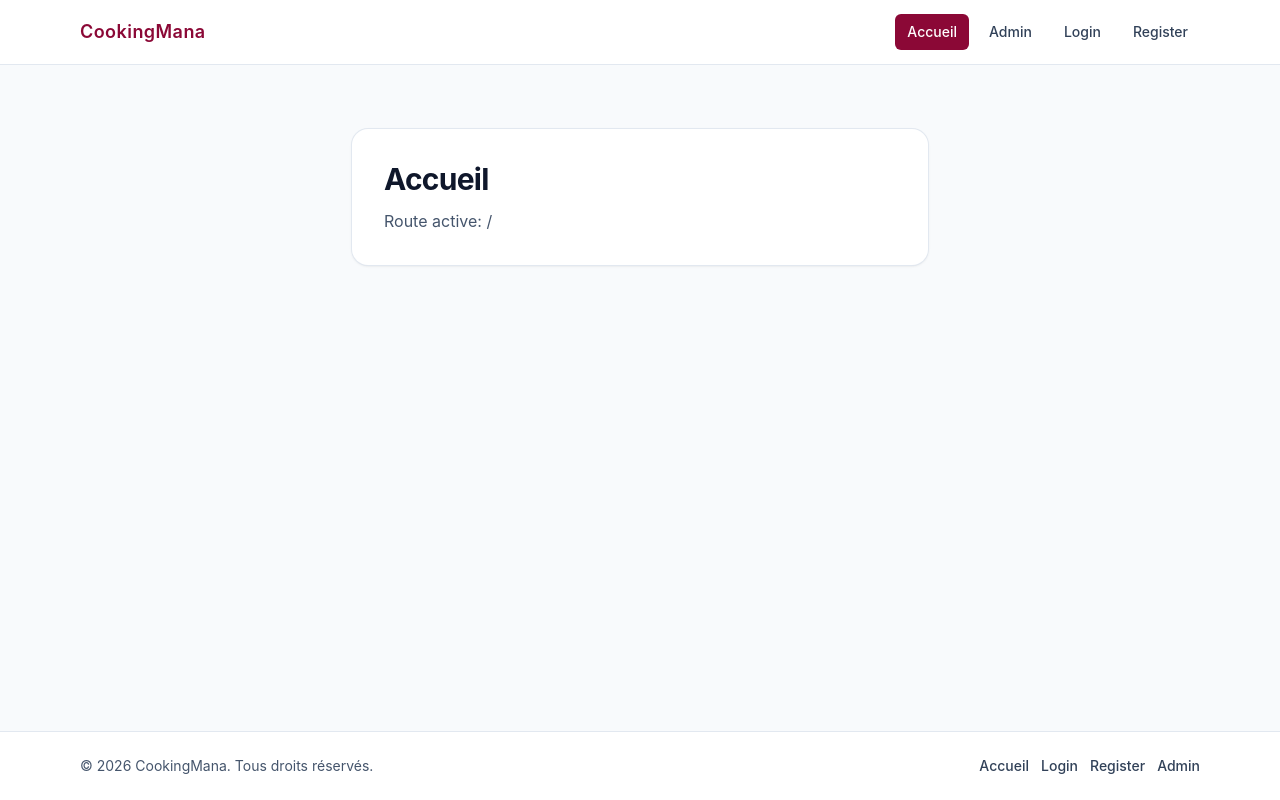
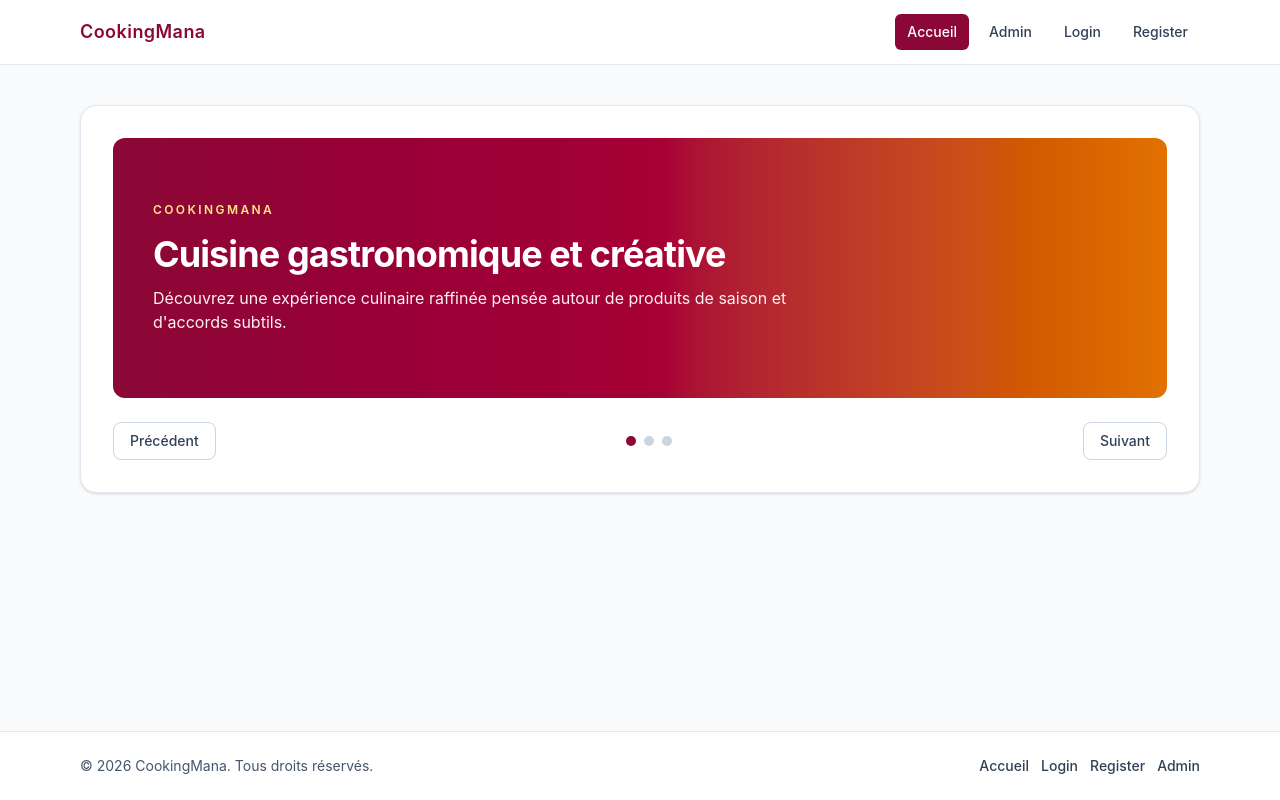
Before and after one commit to marc-awad/cooking-mana, a React (Vite) app: page / in a window 1280 px wide. Built offline with nearby package versions, Linux system fonts and the light colour scheme.

Commit message:
feat: add homepage scaffold with hero carousel and unit tests

```diff
--- a/src/App.tsx
+++ b/src/App.tsx
@@ -1,6 +1,7 @@
 import { Outlet, Route, Routes } from "react-router-dom"
 import MainFooter from "./components/layout/MainFooter"
 import MainHeader from "./components/layout/MainHeader"
+import HomePage from "./features/home/HomePage"
 
 type PlaceholderPageProps = {
   title: string
@@ -34,10 +35,7 @@ function App() {
   return (
     <Routes>
       <Route element={<MainLayout />}>
-        <Route
-          path="/"
-          element={<PlaceholderPage title="Accueil" path="/" />}
-        />
+        <Route path="/" element={<HomePage />} />
         <Route
           path="/login"
           element={<PlaceholderPage title="Login" path="/login" />}
--- /dev/null
+++ b/src/components/carousel/HeroCarousel.tsx
@@ -0,0 +1,114 @@
+import { useState } from "react"
+
+export type CarouselSlide = {
+  id: string
+  title: string
+  description: string
+}
+
+type HeroCarouselProps = {
+  slides: CarouselSlide[]
+}
+
+const FIRST_SLIDE_INDEX = 0
+const SINGLE_STEP = 1
+
+function getNextIndex(currentIndex: number, slidesCount: number) {
+  return (currentIndex + SINGLE_STEP) % slidesCount
+}
+
+function getPreviousIndex(currentIndex: number, slidesCount: number) {
+  return (currentIndex - SINGLE_STEP + slidesCount) % slidesCount
+}
+
+function HeroCarousel({ slides }: HeroCarouselProps) {
+  if (slides.length === 0) {
+    throw new Error("HeroCarousel requires at least one slide")
+  }
+
+  const [activeSlideIndex, setActiveSlideIndex] = useState(FIRST_SLIDE_INDEX)
+  const activeSlide = slides[activeSlideIndex]
+
+  function showNextSlide() {
+    setActiveSlideIndex((currentIndex) =>
+      getNextIndex(currentIndex, slides.length),
+    )
+  }
+
+  function showPreviousSlide() {
+    setActiveSlideIndex((currentIndex) =>
+      getPreviousIndex(currentIndex, slides.length),
+    )
+  }
+
+  function selectSlide(index: number) {
+    setActiveSlideIndex(index)
+  }
+
+  return (
+    <section
+      className="mx-auto w-full max-w-6xl px-4 py-10"
+      aria-label="Carrousel de la page d'accueil"
+    >
+      <div className="rounded-2xl border border-slate-200 bg-white p-6 shadow-sm md:p-8">
+        <div className="rounded-xl bg-gradient-to-r from-rose-900 via-rose-800 to-amber-600 px-6 py-16 text-white md:px-10">
+          <p className="text-xs font-semibold uppercase tracking-[0.2em] text-amber-200">
+            CookingMana
+          </p>
+          <h1 className="mt-4 text-3xl font-bold tracking-tight md:text-4xl">
+            {activeSlide.title}
+          </h1>
+          <p className="mt-3 max-w-2xl text-sm text-rose-50 md:text-base">
+            {activeSlide.description}
+          </p>
+        </div>
+
+        <div className="mt-6 flex items-center justify-between gap-4">
+          <button
+            type="button"
+            onClick={showPreviousSlide}
+            className="rounded-lg border border-slate-300 px-4 py-2 text-sm font-medium text-slate-700 transition-colors hover:bg-slate-100"
+            aria-label="Slide précédente"
+          >
+            Précédent
+          </button>
+
+          <div
+            className="flex items-center gap-2"
+            aria-label="Navigation du carrousel"
+          >
+            {slides.map((slide, index) => {
+              const isActiveSlide = index === activeSlideIndex
+
+              return (
+                <button
+                  key={slide.id}
+                  type="button"
+                  onClick={() => selectSlide(index)}
+                  className={`h-2.5 w-2.5 rounded-full transition-all ${
+                    isActiveSlide
+                      ? "bg-rose-900"
+                      : "bg-slate-300 hover:bg-slate-400"
+                  }`}
+                  aria-label={`Aller au slide ${index + 1}`}
+                  aria-current={isActiveSlide}
+                />
+              )
+            })}
+          </div>
+
+          <button
+            type="button"
+            onClick={showNextSlide}
+            className="rounded-lg border border-slate-300 px-4 py-2 text-sm font-medium text-slate-700 transition-colors hover:bg-slate-100"
+            aria-label="Slide suivante"
+          >
+            Suivant
+          </button>
+        </div>
+      </div>
+    </section>
+  )
+}
+
+export default HeroCarousel
--- /dev/null
+++ b/src/features/home/HomePage.tsx
@@ -0,0 +1,30 @@
+import HeroCarousel, {
+  type CarouselSlide,
+} from "../../components/carousel/HeroCarousel"
+
+const homeSlides: CarouselSlide[] = [
+  {
+    id: "signature-cuisine",
+    title: "Cuisine gastronomique et créative",
+    description:
+      "Découvrez une expérience culinaire raffinée pensée autour de produits de saison et d'accords subtils.",
+  },
+  {
+    id: "chef-story",
+    title: "Rencontrez notre brigade de chefs",
+    description:
+      "Une équipe passionnée qui sublime chaque assiette avec précision, exigence et élégance.",
+  },
+  {
+    id: "booking-invitation",
+    title: "Réservez votre table en quelques clics",
+    description:
+      "Planifiez votre prochaine soirée au restaurant CookingMana et profitez d'un service d'exception.",
+  },
+]
+
+function HomePage() {
+  return <HeroCarousel slides={homeSlides} />
+}
+
+export default HomePage
```
Also changed, not shown: 1 other file (tests, documents, lock files or other folders).
